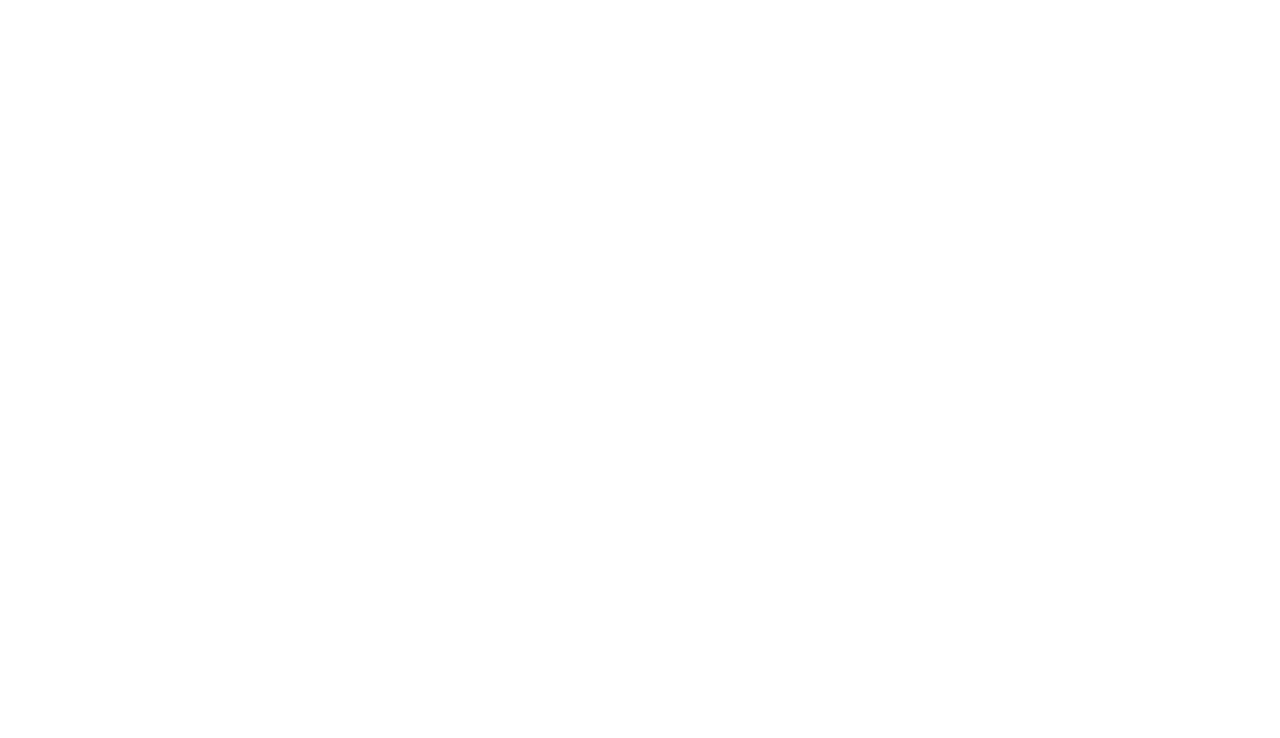
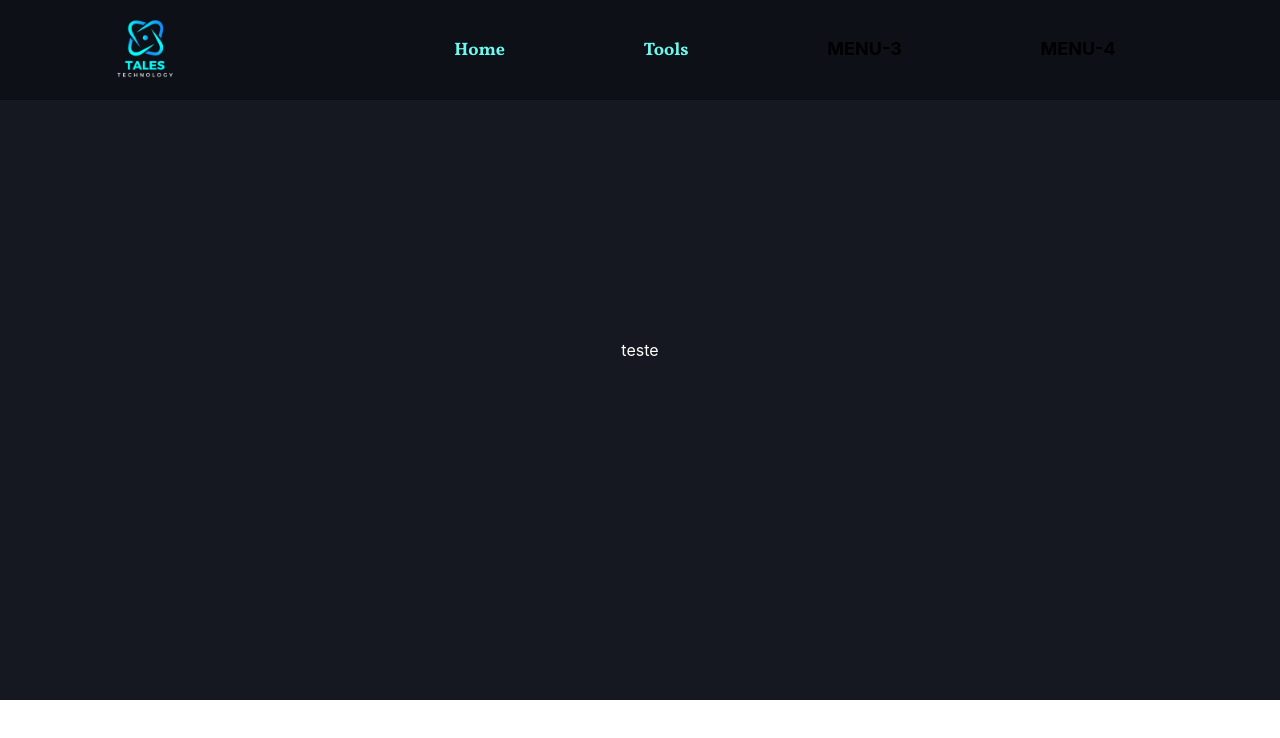
Before and after one commit to tales1982/LIBRARY-IN-C, a React (Create React App) app in the folder library-in-c/: page /Tools in a window 1280 px wide. Before the commit this address had no page. Shown: the top 738 px of the page. Built offline with nearby package versions, Linux system fonts and the light colour scheme.

Commit message:
Corrigindo as rotas

```diff
--- a/library-in-c/package.json
+++ b/library-in-c/package.json
@@ -8,6 +8,7 @@
     "@testing-library/user-event": "^13.5.0",
     "react": "^18.2.0",
     "react-dom": "^18.2.0",
+    "react-redux": "^9.1.0",
     "react-router-dom": "^6.22.2",
     "react-scripts": "5.0.1",
     "styled-components": "^6.1.8",
--- a/library-in-c/src/App.js
+++ b/library-in-c/src/App.js
@@ -1,14 +1,26 @@
-import GlobalStyle from "./globalStyles"
-import Header from "./Components/Header"
-import SectionHome from "./Components/SectionHome/index"
+import GlobalStyle from './globalStyles'
+//import { Provider } from 'react-redux'
+import { createBrowserRouter, RouterProvider } from 'react-router-dom'
+import Home from './page/home'
+import Tools from './page/Tools/index'
 
+const rotas = createBrowserRouter([
+  {
+    path: '/',
+    element: <Home />
+  },
+  {
+    path: 'Tools',
+    element: <Tools />
+  }
+])
 
 function App() {
-  return <>
-  <GlobalStyle />
-  <Header />
-  <SectionHome />
-  </>
+  return (
+    <>
+      <GlobalStyle />
+      <RouterProvider router={rotas} />
+    </>
+  )
 }
-
 export default App
--- a/library-in-c/src/Components/Header/index.jsx
+++ b/library-in-c/src/Components/Header/index.jsx
@@ -1,6 +1,7 @@
 import React from 'react'
 import * as S from './styles'
 import { Link } from 'react-router-dom'
+
 
 const Header = () => {
   return (
@@ -10,12 +11,11 @@
       </S.SpanImg>
       <S.Nav>
         <S.Ul>
-          <Link to="/">HOME</Link>
-          <Link to="/SectionTools"> TOOLS</Link>
-          <li>LIBFT</li>
+          <Link to={'/'}>Home</Link>
+          <Link to={'Tools'}>Tools</Link>
           <li>MENU-3</li>
           <li>MENU-4</li>
-        </S.Ul>
+          </S.Ul>
       </S.Nav>
     </S.HeaderStyles>
   )
--- a/library-in-c/src/Components/SectionHome/styles.js
+++ b/library-in-c/src/Components/SectionHome/styles.js
@@ -15,16 +15,12 @@
   flex-direction: column;
   align-items: center;
   position: relative;
-  display: flex;
   justify-content: center;
-  flex-direction: column;
-  width: 100%;
+  width: 100vw;
   height:calc( 100vh - 100px);
   background-color: #151820;
-  margin-top: 100px; /* Adicione um margin-top correspondente à altura do seu cabeçalho fixo */
-  padding: 30px;
-  z-index: 999; /* Ajuste o valor para ser menor que o z-index do HeaderStyles */
-
+  margin-top: 100px;
+  z-index: 1000;
   @media (max-width: 764px) {
     height: auto;
   }
--- a/library-in-c/src/Components/Tools/index.jsx
+++ /dev/null
@@ -1,17 +0,0 @@
-import React from 'react'
-import { ContainerTools } from './styles'
-import Header from '../Header'
-
-const SectionTools = () => {
-  return (
-    <>
-    <Header />
-     <ContainerTools>
-      <h2>ola teste aq</h2>
-    </ContainerTools>
-    </>
-
-  )
-}
-
-export default SectionTools
--- a/library-in-c/src/Components/Tools/styles.js
+++ /dev/null
@@ -1,15 +0,0 @@
-import styled from 'styled-components'
-
-export const ContainerTools = styled.section`
-  display: flex;
-  flex-direction: column;
-  align-items: center;
-  position: relative;
-  display: flex;
-  height: calc(100vh - 100px);
-  background-color: #151820;
-  margin-top: 100px; /* Adicione um margin-top correspondente à altura do seu cabeçalho fixo */
-  padding: 30px;
-  z-index: 999; /* Ajuste o valor para ser menor que o z-index do HeaderStyles */
-  width:auto;
-`
--- a/library-in-c/src/index.js
+++ b/library-in-c/src/index.js
@@ -1,18 +1,14 @@
 import React from 'react'
 import ReactDOM from 'react-dom/client'
 import reportWebVitals from './reportWebVitals'
-import { BrowserRouter } from 'react-router-dom'
-import MainRoutes from "./routes"
+import App from './App';
 
-const root = ReactDOM.createRoot(document.getElementById('root'))
-root.render(
+
+ReactDOM.createRoot(document.getElementById('root')).render(
   <React.StrictMode>
-    <BrowserRouter>
-      <MainRoutes />
-    </BrowserRouter>
+    <App />
   </React.StrictMode>
 )
-
 // If you want to start measuring performance in your app, pass a function
 // to log results (for example: reportWebVitals(console.log))
 // or send to an analytics endpoint. Learn more: https://bit.ly/CRA-vitals
--- /dev/null
+++ b/library-in-c/src/page/Tools/index.jsx
@@ -0,0 +1,14 @@
+import React from 'react'
+import { ContainerTools, Div } from './styles'
+import Header from '../../Components/Header/index'
+
+const SectionTools = () => {
+  return (
+    <Div>
+      <Header />
+      <ContainerTools>teste</ContainerTools>
+    </Div>
+  )
+}
+
+export default SectionTools
--- /dev/null
+++ b/library-in-c/src/page/Tools/styles.js
@@ -0,0 +1,20 @@
+import styled from 'styled-components'
+
+export const Div = styled.div`
+  width: 100vw;
+  height: 10vh;
+`
+
+export const ContainerTools = styled.section`
+  display: flex;
+  flex-direction: column;
+  align-items: center;
+  position: relative;
+  display: flex;
+  justify-content: center;
+  width: 100%;
+  height: calc(100vh - 100px);
+  color: #fff;
+  background-color: #151820; /* Adicione um margin-top correspondente à altura do seu cabeçalho fixo */
+  /* Ajuste o valor para ser menor que o z-index do HeaderStyles */
+`
--- /dev/null
+++ b/library-in-c/src/page/home.jsx
@@ -0,0 +1,10 @@
+import Header from "../Components/Header"
+import SectionHome from "../Components/SectionHome"
+const Home = () => (
+  <>
+  <Header />
+  <SectionHome />
+  </>
+)
+
+export default Home
--- a/library-in-c/src/routes.jsx
+++ /dev/null
@@ -1,16 +0,0 @@
-import { Routes, Route } from 'react-router-dom'
-import App from './App'
-import SectionTools from "./Components/Tools/index"
-
-
-
-function MainRoutes(){
-    return(
-        <Routes>
-            <Route path='/' element={<App />} />
-            <Route path='/SectionTools' element={<SectionTools/>} />
-        </Routes>
-    )
-}
-
-export default MainRoutes
```
Also changed, not shown: library-in-c/src/Components/Header/styles.js (+7 -9 lines), 1 other file (tests, documents, lock files or other folders).
